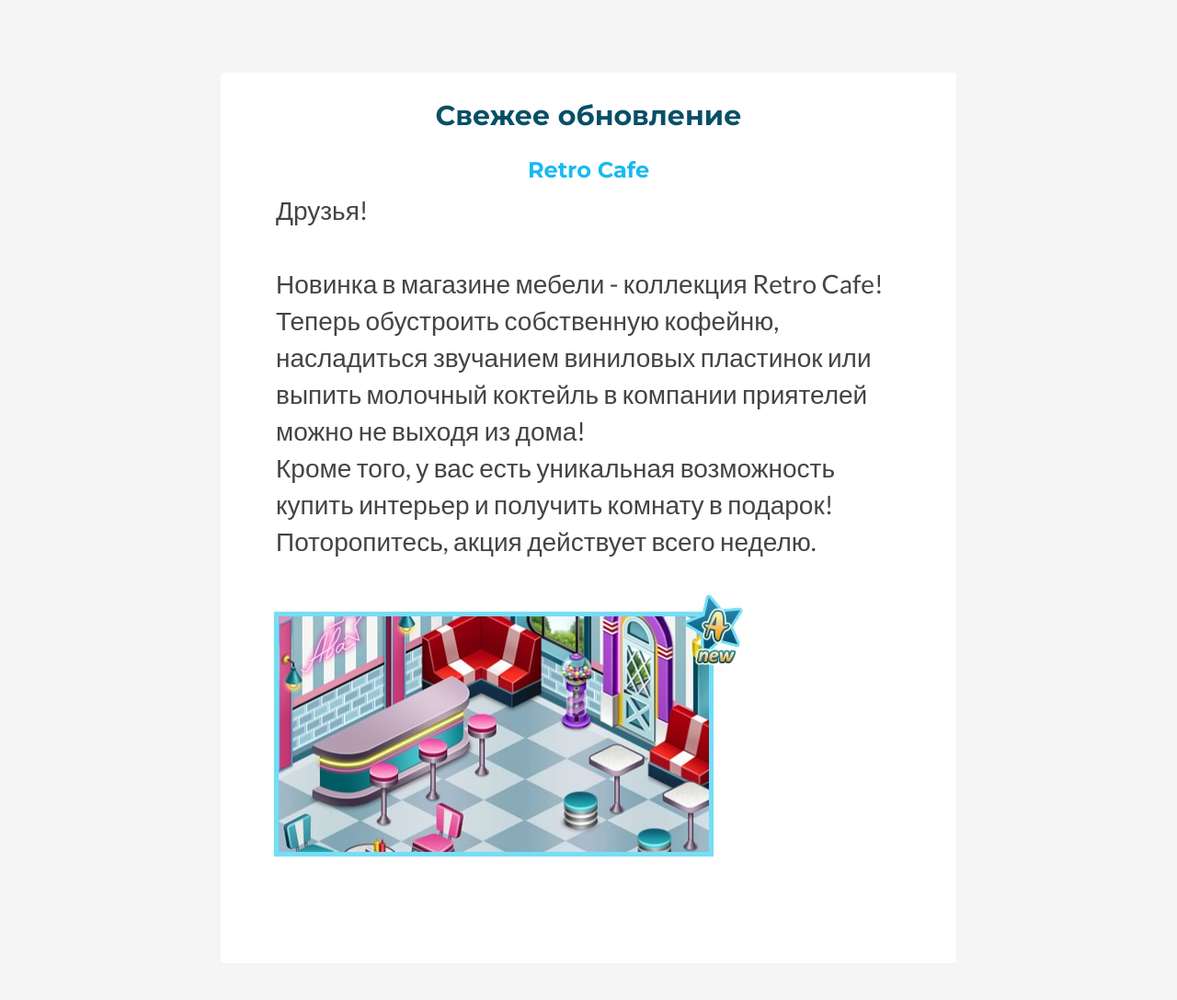
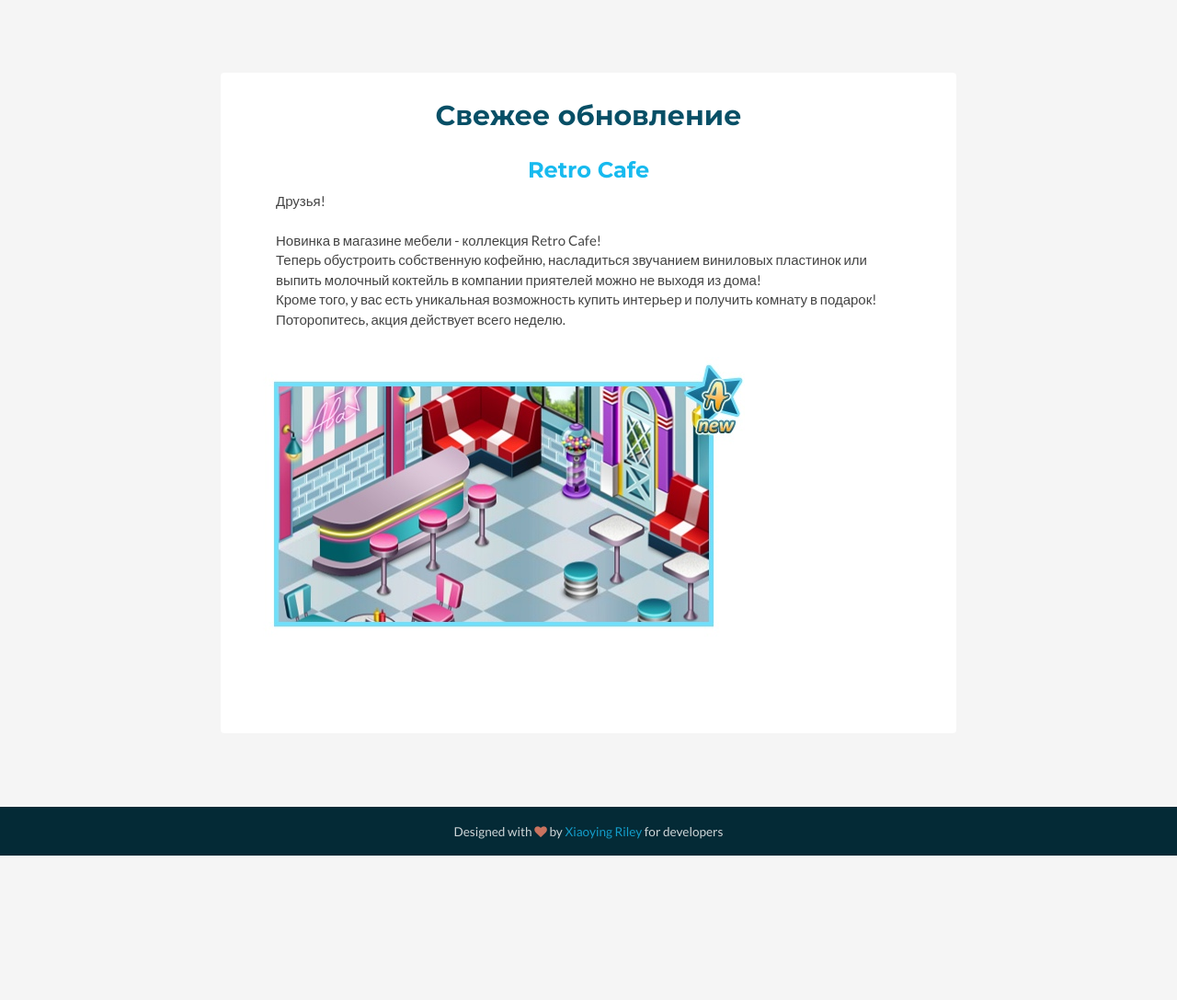
Before and after one commit to ablog666/avatariaclub3, a PHP site: page / in a window 1280 px wide. Shown: the part 269-1356 px from the top of the page at 92% size. After the commit the page ends 1199 px from the top, so only its background shows below. Run offline with PHP 8.4, Linux system fonts and the light colour scheme; some libraries are stand-ins or nearby versions.

Commit message:
Update styles.css

```diff
--- a/assets/css/styles.css
+++ b/assets/css/styles.css
@@ -161,7 +161,7 @@ a.btn-cta-secondary:hover,
 }
 .qwer
   {
-    font-size: 28px;
+    font-size: 15px;
   max-width: 680px;
   margin: 0 auto;
   margin-bottom: 30px;
```
